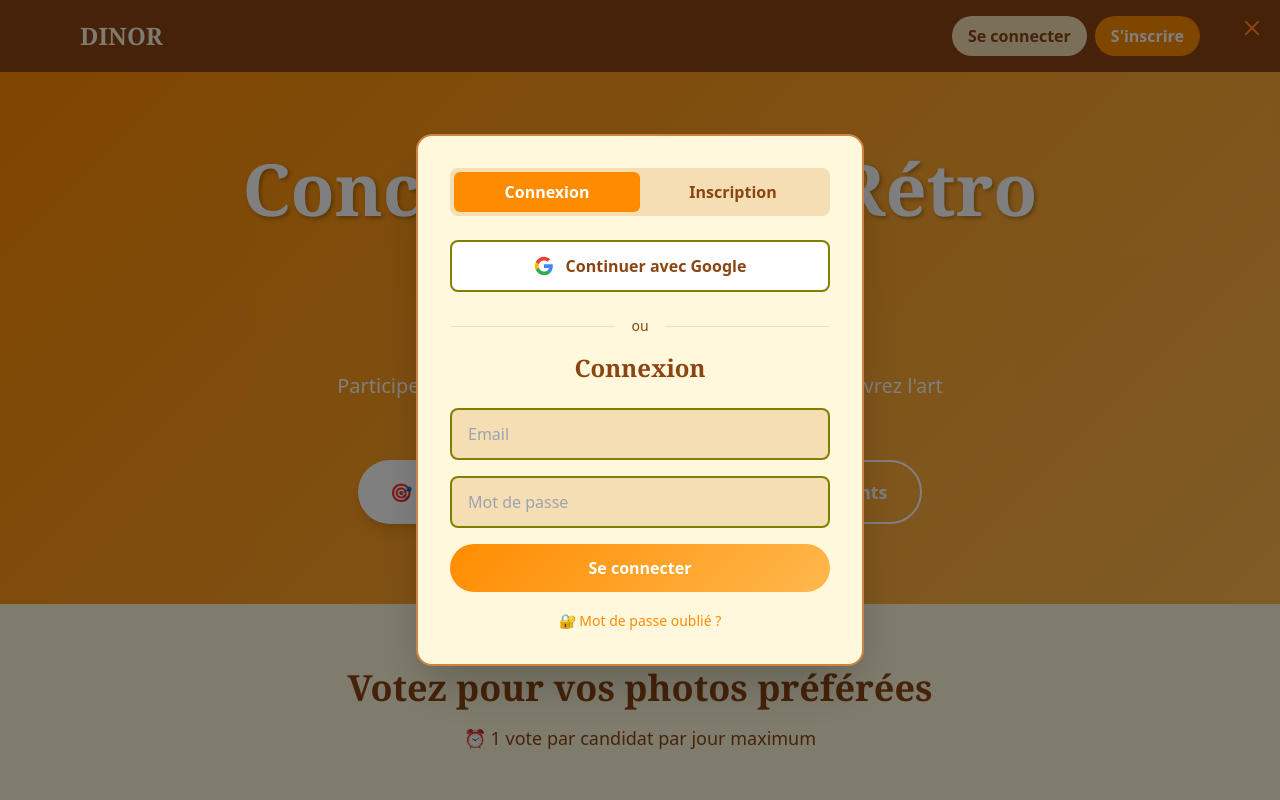
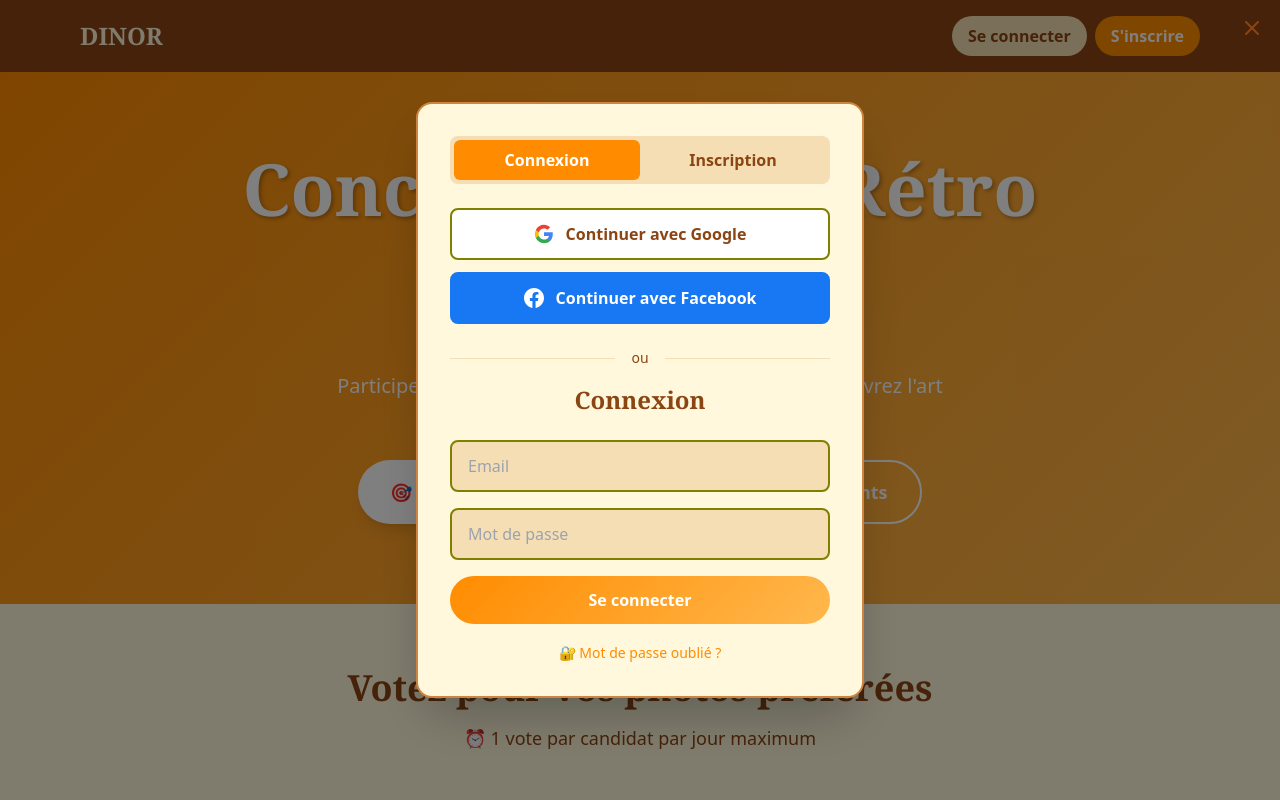
Before and after one commit to jhouedanou/voteDinor, a Nuxt app: page / in a window 1280 px wide. Both pictures are taken after a click on the button "🎯 Participer". Shown: the top 800 px of the page. Built offline with nearby package versions, Linux system fonts and the light colour scheme; no server answers; grey boxes are pictures that could not be loaded.

Commit message:
feat: ajouter la connexion Facebook OAuth

```diff
--- a/components/Auth/LoginModal.vue
+++ b/components/Auth/LoginModal.vue
@@ -20,8 +20,8 @@
         </button>
       </div>
 
-      <!-- Connexion avec Google -->
-      <div class="mb-6">
+      <!-- Connexion avec Google et Facebook -->
+      <div class="space-y-3 mb-6">
         <button
           @click="signInWithGoogle"
           :disabled="loading"
@@ -34,6 +34,17 @@
             <path fill="#EA4335" d="M12 5.38c1.62 0 3.06.56 4.21 1.64l3.15-3.15C17.45 2.09 14.97 1 12 1 7.7 1 3.99 3.47 2.18 7.07l3.66 2.84c.87-2.6 3.3-4.53 6.16-4.53z"/>
           </svg>
           {{ loading ? 'Connexion...' : 'Continuer avec Google' }}
+        </button>
+
+        <button
+          @click="signInWithFacebook"
+          :disabled="loading"
+          class="w-full bg-[#1877F2] border-2 border-[#1877F2] text-white py-3 px-4 rounded-lg font-semibold hover:bg-[#166FE5] transition-all duration-300 flex items-center justify-center gap-3 disabled:opacity-50"
+        >
+          <svg class="w-5 h-5" viewBox="0 0 24 24" fill="currentColor">
+            <path d="M24 12.073c0-6.627-5.373-12-12-12s-12 5.373-12 12c0 5.99 4.388 10.954 10.125 11.854v-8.385H7.078v-3.47h3.047V9.43c0-3.007 1.792-4.669 4.533-4.669 1.312 0 2.686.235 2.686.235v2.953H15.83c-1.491 0-1.956.925-1.956 1.874v2.25h3.328l-.532 3.47h-2.796v8.385C19.612 23.027 24 18.062 24 12.073z"/>
+          </svg>
+          {{ loading ? 'Connexion...' : 'Continuer avec Facebook' }}
         </button>
       </div>
 
@@ -283,6 +294,28 @@
   }
 }
 
+// Connexion avec Facebook
+const signInWithFacebook = async () => {
+  try {
+    loading.value = true
+    errorMessage.value = ''
+
+    const { data, error } = await supabase.auth.signInWithOAuth({
+      provider: 'facebook',
+      options: {
+        redirectTo: `${window.location.origin}/auth/callback`
+      }
+    })
+
+    if (error) throw error
+
+  } catch (error) {
+    errorMessage.value = error.message
+  } finally {
+    loading.value = false
+  }
+}
+
 // Connexion par email
 const signInWithEmail = async () => {
   try {
```
Also changed, not shown: 2 other files (tests, documents, lock files or other folders).
